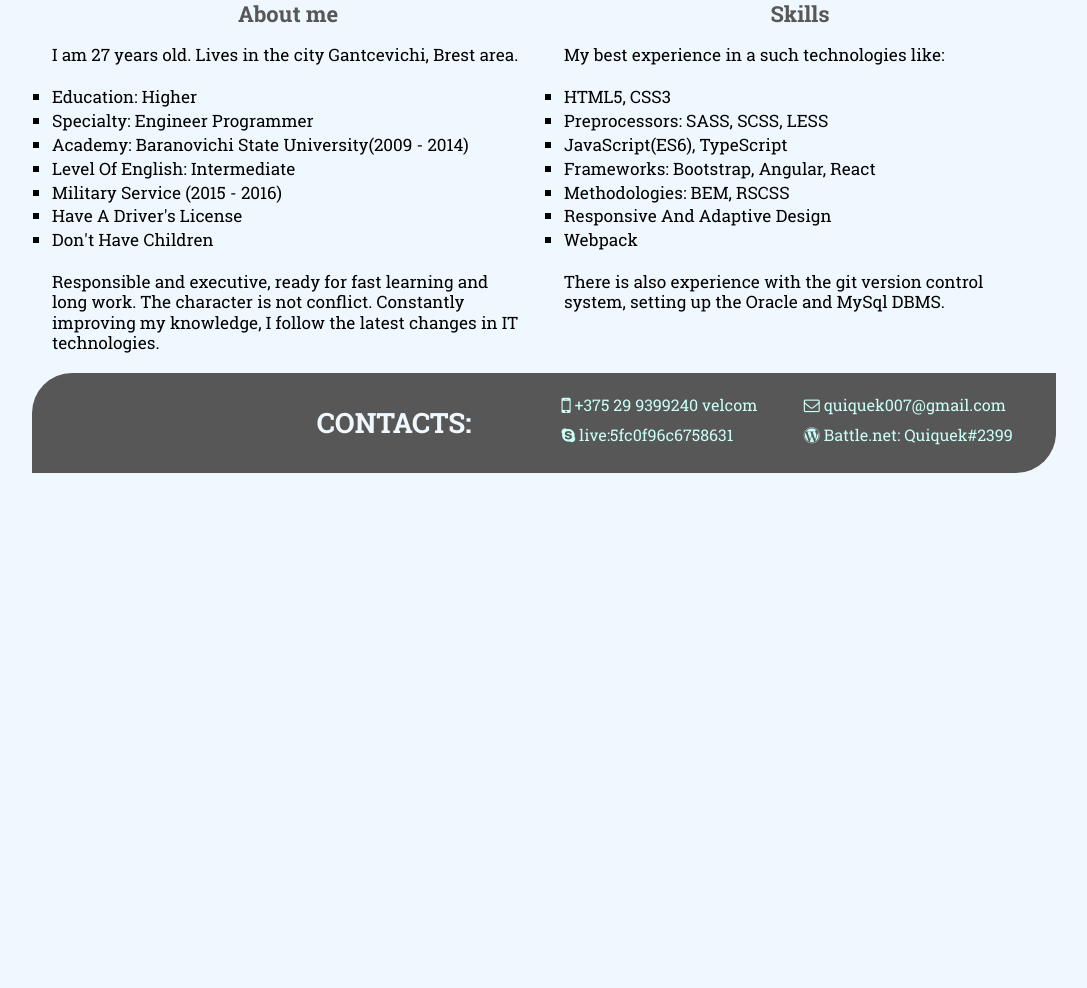
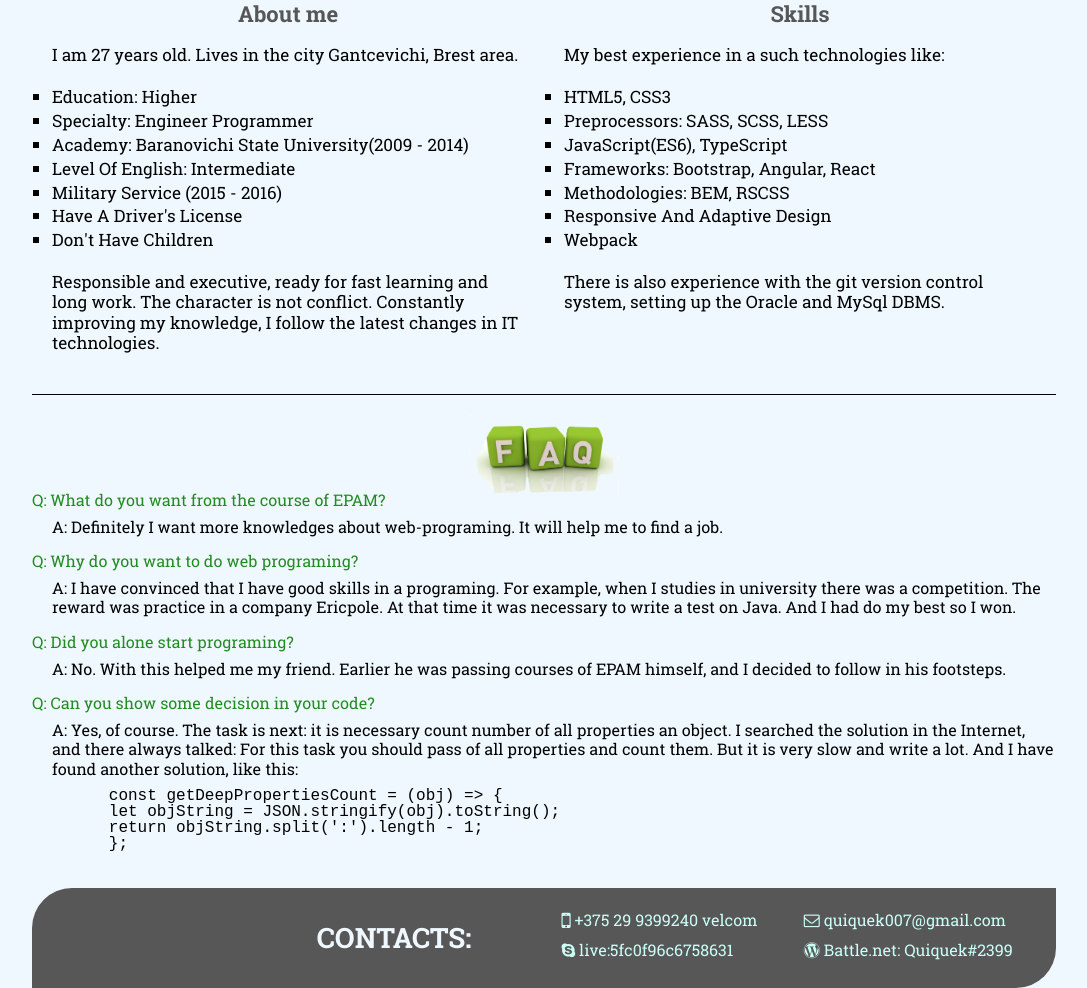
Before and after one commit to quiquek007/rsschool-codejam1-cv, a plain HTML site: page index.html in a window 1280 px wide. Shown: the part 327-1315 px from the top of the page, without its empty margins (96-1183 px from the left). Before the commit the page ends 800 px from the top, so only its background shows below. Drawn offline with Linux system fonts and the light colour scheme.

Commit message:
feat: add section faq

```diff
--- a/css/style.less
+++ b/css/style.less
@@ -118,12 +118,15 @@ main {
 .aboutme-and-skills {
   display: flex;
   flex-direction: row;
-  max-height: 350px;
+  max-height: 400px;
   margin-top: 35px;
+  margin-bottom: 20px;
+  padding-bottom: 20px;
   font-size: 17px;
   text-align: left;
   overflow: hidden;
   cursor: default;
+  border-bottom: 1px solid black;
 
   div {
     width: 50%;
@@ -151,6 +154,47 @@ main {
     li:hover {
       list-style: circle;
     }
+  }
+}
+
+.faq {
+  position: relative;
+  display: flex;
+  flex-direction: column;
+  width: 100%;
+  margin-bottom: 20px;
+  margin-top: 80px;
+
+  &:before {
+    content: '';
+    position: absolute;
+    left: calc((100% / 2) - 75px);
+    top: -60px;
+    width: 150px;
+    height: 150px;
+    background: url('../img/latest.png') no-repeat;
+    background-size: contain;
+  }
+
+  p {
+    text-align: left;
+    line-height: 1.2em;
+  }
+
+  pre {
+    margin-top: 10px;
+    font-family: 'Courier New', Arial, serif;
+    text-align: left;
+  }
+
+  > .title {
+    margin-top: 15px;
+    color: forestgreen;
+  }
+
+  > .answer {
+    margin-top: 8px;
+    padding-left: 20px;
   }
 }
 
--- a/index.html
+++ b/index.html
@@ -21,7 +21,7 @@
     <ul>
       <li><a href="#">Main</a></li>
       <li><a href="#skills">Skills</a></li>
-      <li><a href="#">Contacts</a></li>
+      <li><a href="#contacts">Contacts</a></li>
     </ul>
   </nav>
 </header>
@@ -65,10 +65,34 @@
       </p>
     </div>
   </section>
+  <section class="faq">
+    <p class="title">Q: What do you want from the course of EPAM?</p>
+    <p class="answer">A: Definitely I want more knowledges about web-programing. It will help me to find a job.</p>
+    <p class="title">Q: Why do you want to do web programing?</p>
+    <p class="answer">A: I have convinced that I have good skills in a programing. For example,
+      when I studies in university there was a competition. The reward was practice in a company Ericpole.
+      At that time it was necessary to write a test on Java. And I had do my best so I won.
+    </p>
+    <p class="title">Q: Did you alone start programing?</p>
+    <p class="answer">A: No. With this helped me my friend. Earlier he was passing courses of EPAM himself,
+      and I decided to follow in his footsteps.
+    </p>
+    <p class="title">Q: Can you show some decision in your code?</p>
+    <p class="answer">A: Yes, of course. The task is next: it is necessary count number of all properties an object.
+      I searched the solution in the Internet, and there always talked: For this task you should pass of all properties
+      and count them. But it is very slow and write a lot. And I have found another solution, like this:
+    </p>
+    <pre>
+        const getDeepPropertiesCount = (obj) => {
+        let objString = JSON.stringify(obj).toString();
+        return objString.split(':').length - 1;
+        };
+    </pre>
+  </section>
 </main>
 <footer>
   <p class="title">Contacts:</p>
-  <div class="contacts">
+  <div class="contacts" id="contacts">
     <span><a href="tel:+375299399240"><i class="fa fa-mobile fa-lg"></i> +375 29 9399240 velcom</a></span>
     <span><a href="mailto:quiquek007@gmail.com"><i class="fa fa-envelope-o"></i> quiquek007@gmail.com</a></span>
     <span><a href="skype:live:5fc0f96c6758631"><i class="fa fa-skype"></i> live:5fc0f96c6758631</a></span>
```
Also changed, not shown: css/style.css, img/latest.png (added), img/myphoto.jpg, 1 other file.
